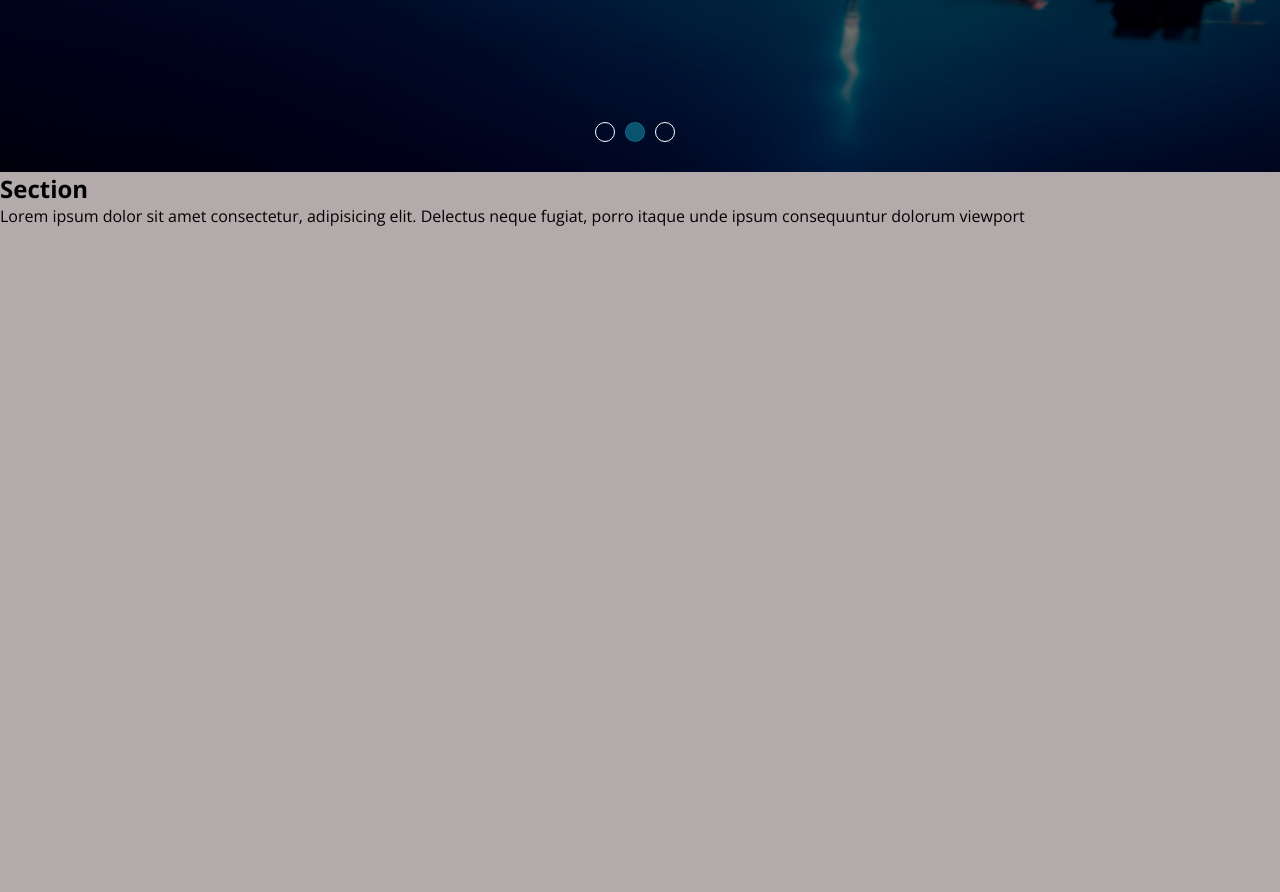
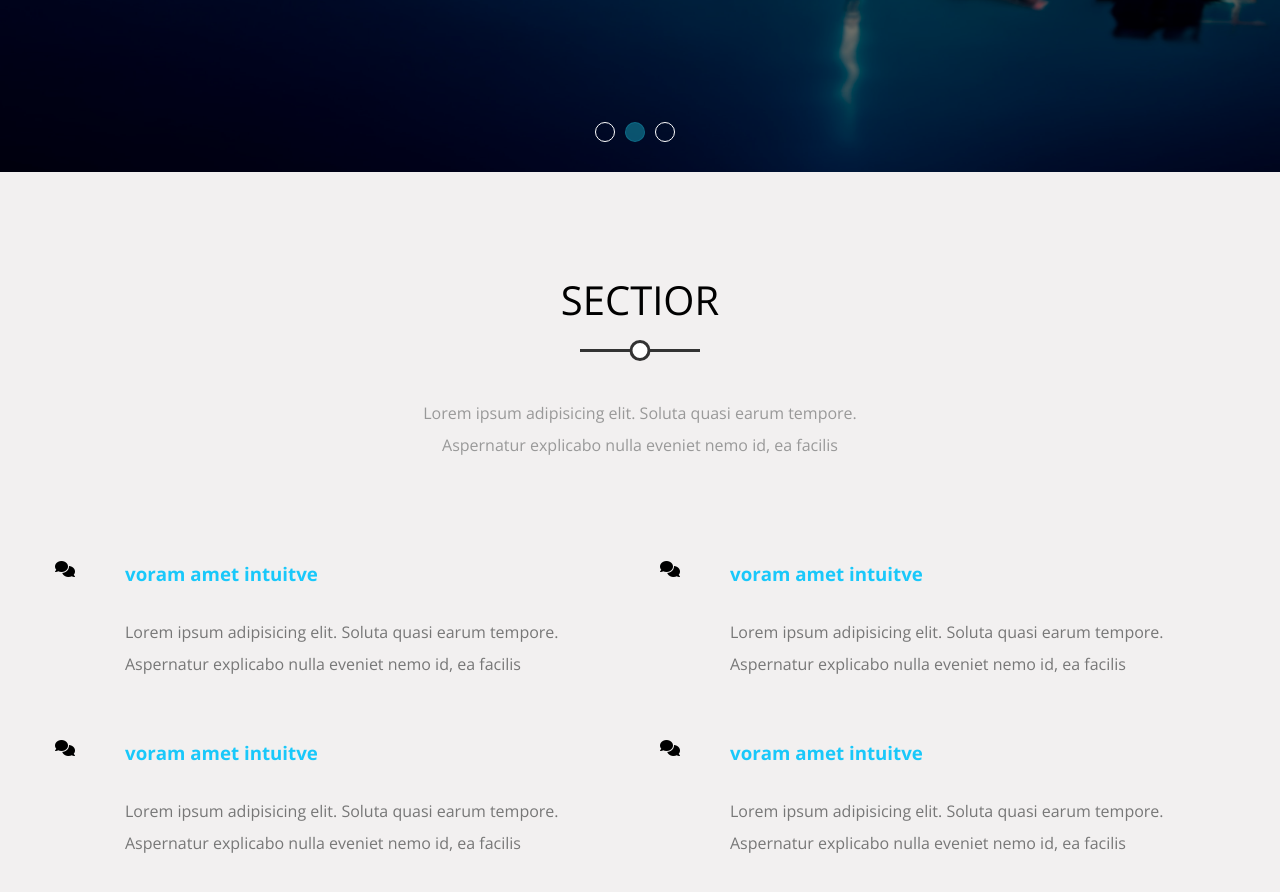
Before and after one commit to Muhammedbadr/Html-and-css-Tmplet-2, a plain HTML site: page Html and css Tmplet 2/index.html in a window 1280 px wide. Shown: the part 628-1520 px from the top of the page. Before the commit the page ends 855 px from the top, so only its background shows below. Drawn offline with nearby package versions, Linux system fonts and the light colour scheme.

Commit message:
Add files via upload

```diff
--- a/Html and css Tmplet 2/index.html
+++ b/Html and css Tmplet 2/index.html
@@ -62,11 +62,44 @@
         </ul>
     </div>
 
-    <div class="section">
-        <div class="main-heading">
-            <h2>Section</h2>
-            <p>Lorem ipsum dolor sit amet consectetur, adipisicing elit. Delectus neque fugiat, porro itaque unde ipsum
-                consequuntur dolorum viewport</p>
+    <div class="sectior">
+        <div class="container">
+            <div class="main-heading">
+                <h2>sectior</h2>
+                <p>Lorem ipsum adipisicing elit. Soluta quasi earum tempore. Aspernatur explicabo nulla eveniet nemo id, ea facilis </p>
+            </div>
+
+            <div class="section-contont">
+                <div class="srv-box">
+                    <i class="fa-sharp fa-solid fa-comments"></i>
+                    <div class="text">
+                        <h3>voram amet intuitve</h3>
+                        <p>Lorem ipsum adipisicing elit. Soluta quasi earum tempore. Aspernatur explicabo nulla eveniet nemo id, ea facilis</p>
+                    </div>
+                </div>
+                <div class="srv-box">
+                    <i class="fa-sharp fa-solid fa-comments"></i>
+                    <div class="text">
+                        <h3>voram amet intuitve</h3>
+                        <p>Lorem ipsum adipisicing elit. Soluta quasi earum tempore. Aspernatur explicabo nulla eveniet nemo id, ea facilis</p>
+                    </div>
+                </div>
+                <div class="srv-box">
+                    <i class="fa-sharp fa-solid fa-comments"></i>
+                    <div class="text">
+                        <h3>voram amet intuitve</h3>
+                        <p>Lorem ipsum adipisicing elit. Soluta quasi earum tempore. Aspernatur explicabo nulla eveniet nemo id, ea facilis</p>
+                    </div>
+                </div>
+                <div class="srv-box">
+                    <i class="fa-sharp fa-solid fa-comments"></i>
+                    <div class="text">
+                        <h3>voram amet intuitve</h3>
+                        <p>Lorem ipsum adipisicing elit. Soluta quasi earum tempore. Aspernatur explicabo nulla eveniet nemo id, ea facilis</p>
+                    </div>
+                </div>
+
+            </div>
         </div>
     </div>
 </body>
--- a/Html and css Tmplet 2/satyl.css
+++ b/Html and css Tmplet 2/satyl.css
@@ -18,7 +18,7 @@ html {
 
 body {
     font-family: 'Open Sans', sans-serif;
-    background-color: rgb(179, 171, 171);
+    background-color: rgb(242, 240, 240);
 }
 
 ul {
@@ -26,7 +26,7 @@ ul {
 }
 
 .container {
-    padding-left: 15px;
+    padding-left:  15px;
     padding-right: 15px;
     margin-left: auto;
     margin-right: auto;
@@ -53,23 +53,57 @@ ul {
 }
 
 nav {
-    color: wheat;
+color: white;
+}
+.section{
+padding: 100px;
+}
+.main-heading {
+    text-align: center;
 }
 
-.main-heading {}
+.main-heading h2 {
+    font-weight:normal;
+    font-size:40px ;
+    position: relative;
+    margin-bottom: 70px;
+    text-transform:uppercase;
+}
 
-.nain-heading h2 {}
+.main-heading h2::before {
+    content: '';
+    left: 50%;
+    position: absolute;
+    height: 3px;
+    width: 120px;
+    transform: translateX(-50%);
+    bottom: -25px;
+    background-color: #333;
 
-.nain-heading h2::before {
-    content: '';
 
 }
 
-.nain-heading h2::after {
+.main-heading h2::after {
     content: '';
+    left: 50%;
+    position: absolute;
+    transform: translateX(-50%);
+    height: 15px;
+    width: 15px;
+    border-radius: 50%;
+    border: 3px solid #333;
+    bottom: -34px;
+    background-color: white;
 }
 
-.nain-heading p {}
+.main-heading p {
+    width: 500px;
+    margin: 0 auto 100px;
+    max-width: 100%;
+    line-height: 2;
+    color: #999;
+}
+
 
 header {
     position: absolute;
@@ -281,3 +315,32 @@ header nav .form i {
     background-color: var(--transparent-color);
     border-color: var(--transparent-color);
 }
+
+
+.sectior{
+    padding-top: 100px;
+    padding-bottom: 100px;
+}
+@media (min-width:768px) {
+    .sectior .section-contont{
+        display: grid;
+        grid-template-columns: repeat(auto-fill, minmax(450px , 1fr));
+        grid-column-gap: 40px;
+        grid-row-gap:60px ;
+    }
+}
+
+.sectior .srv-box {
+    display: flex;
+}
+.sectior .srv-box i{
+    margin-right: 50px;
+}
+.sectior .srv-box h3{
+    margin-bottom: 30px;
+    color: var(--main-color);
+}
+.sectior .srv-box p{
+    line-height: 2;
+    color: #777;
+}
```
